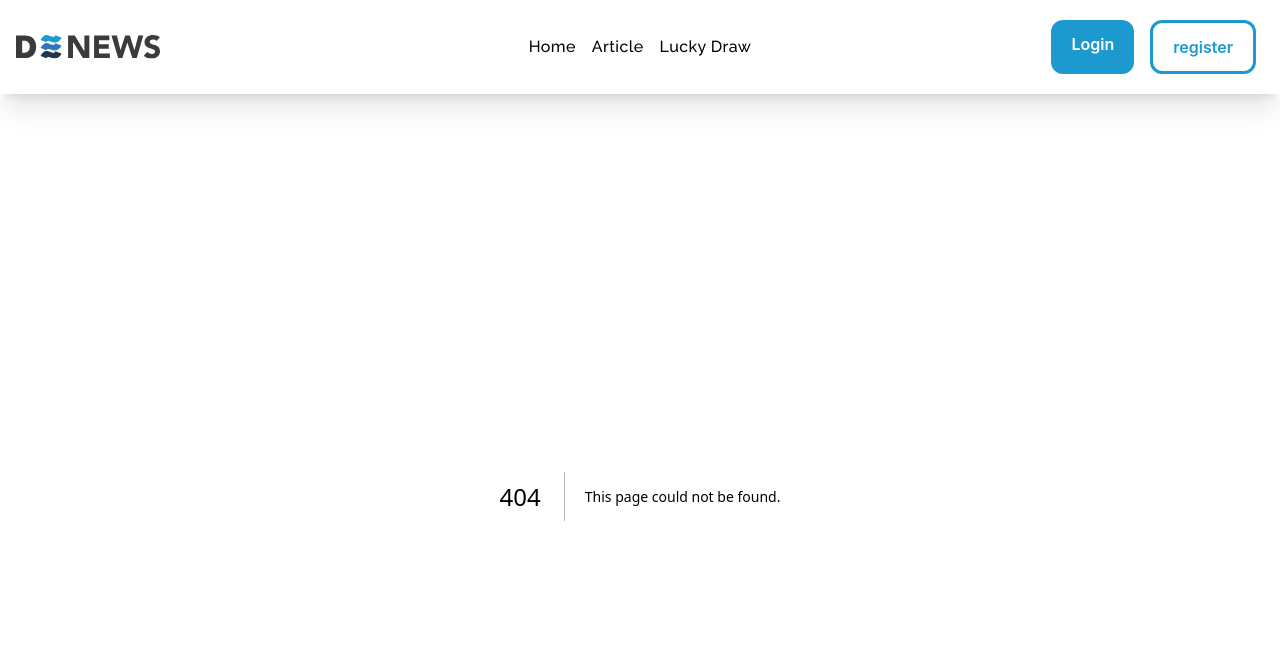
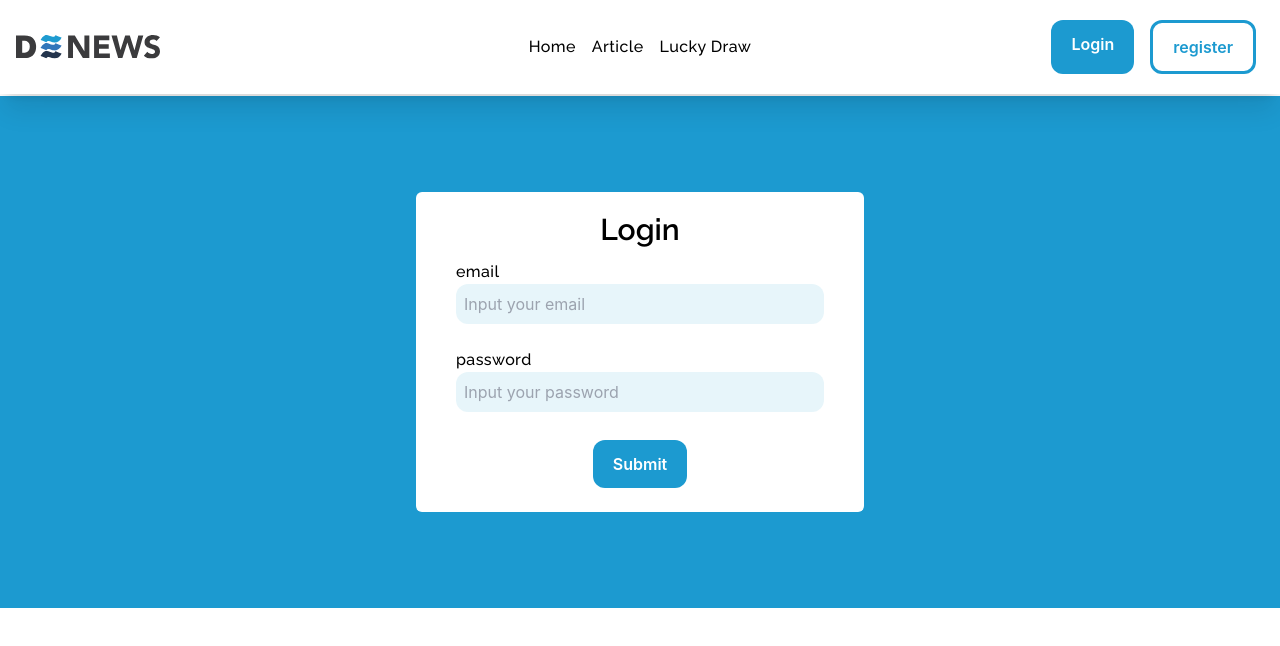
Before and after one commit to alirafli/DelosNews, a Next.js app: page /login in a window 1280 px wide. Before the commit this address had no page. Shown: the top 646 px of the page. Built offline with nearby package versions, Linux system fonts and the light colour scheme.

Commit message:
add: login page

```diff
--- a/components/elements/index.ts
+++ b/components/elements/index.ts
@@ -2,3 +2,4 @@ export * from "./Button";
 export * from "./Text";
 export * from "./Meta";
 export * from "./Navbar";
+export * from './Input'
--- /dev/null
+++ b/pages/login.tsx
@@ -0,0 +1,62 @@
+import React, { FC } from "react";
+import { Button, Input, Meta, Text } from "@components/elements";
+import styles from "@styles/Login.module.css";
+import { LoginParams } from "@types";
+import * as yup from "yup";
+import { Formik, ErrorMessage, Form, Field } from "formik";
+
+export const loginSchema = yup.object().shape({
+  email: yup.string().email("Please enter a valid email").required("Required"),
+  password: yup.string().min(8).required("Required"),
+});
+
+const Login: FC = () => {
+  const onSubmit = async (values: LoginParams) => {
+    console.log(values);
+  };
+
+  return (
+    <div className={styles.container}>
+      <Meta subTitle="Login" />
+
+      <div className={styles.boxWrapper}>
+        <Text variant="jumboSubTitle" className="mb-3">
+          Login
+        </Text>
+
+        <Formik
+          initialValues={{
+            email: "",
+            password: "",
+          }}
+          validationSchema={loginSchema}
+          onSubmit={onSubmit}
+        >
+          <Form className={styles.form}>
+            <Field
+              as={Input}
+              label="email"
+              name="email"
+              type="email"
+              placeholder="Input your email"
+              error={<ErrorMessage name="email" />}
+            />
+
+            <Field
+              as={Input}
+              label="password"
+              name="password"
+              type="password"
+              placeholder="Input your password"
+              error={<ErrorMessage name="password" />}
+            />
+
+            <Button type="submit">Submit</Button>
+          </Form>
+        </Formik>
+      </div>
+    </div>
+  );
+};
+
+export default Login;
--- /dev/null
+++ b/styles/Login.module.css
@@ -0,0 +1,11 @@
+.container {
+  @apply bg-primary py-24 px-3;
+}
+
+.boxWrapper {
+  @apply flex flex-col justify-center items-center max-w-md px-10 py-5 mx-auto bg-white rounded-md;
+}
+
+.form {
+  @apply w-full flex flex-col items-center;
+}
```
